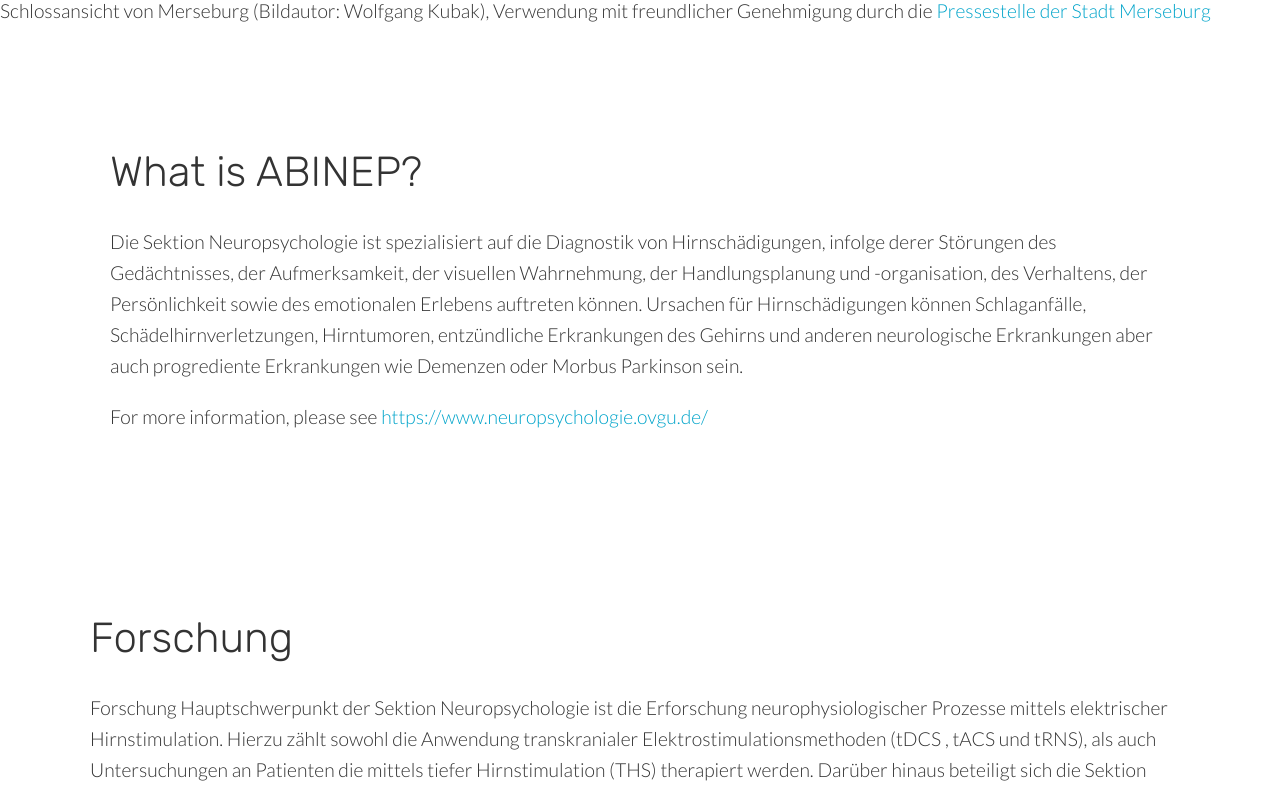
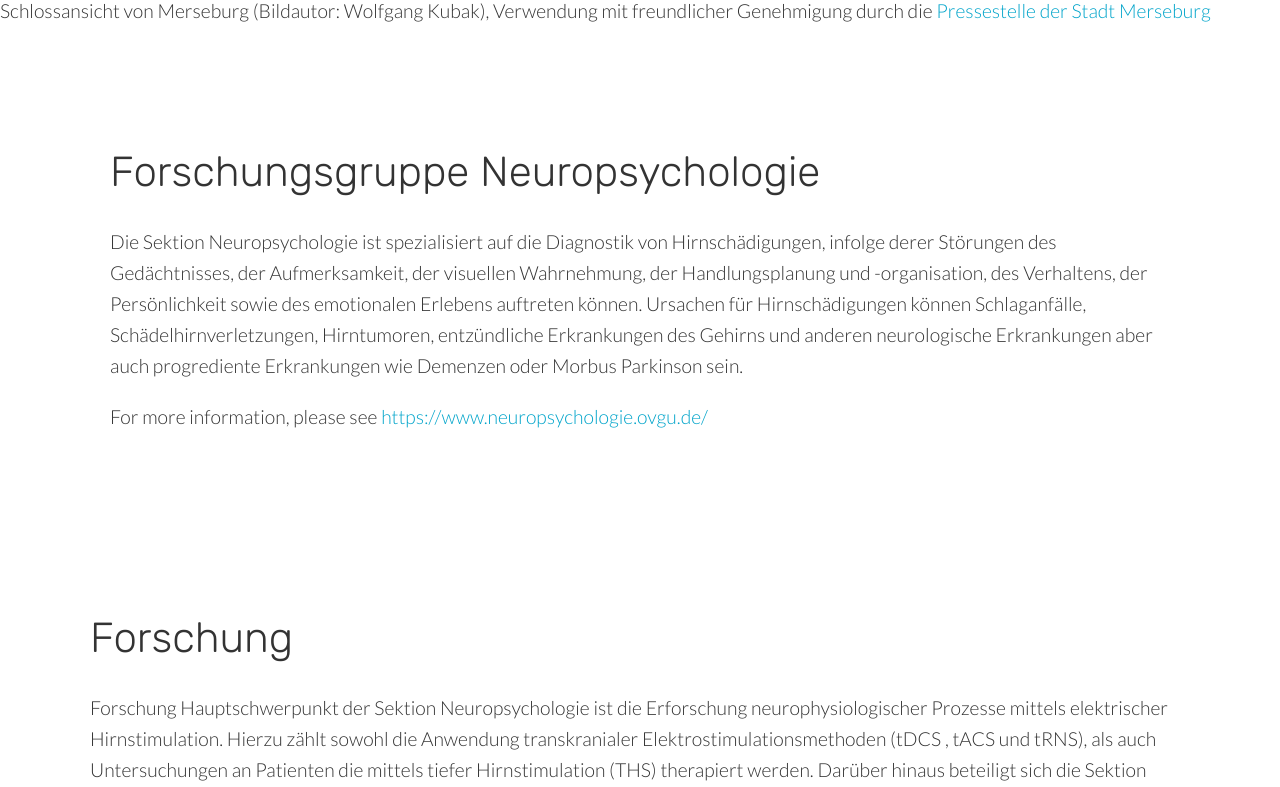
Before and after one commit to zaehlelab/kneupsy, a Jekyll site: the page built from index.html, in a window 1280 px wide and 900 px high, scrolled down 791 px, cut to the strip 113-900 px from the top of the window. Built offline with Jekyll 4.4.1, drawn with Linux system fonts in a browser that asks for light colours; nearby versions of some CDN libraries; the list of posts is cut into pages by our own code.

Commit message:
Ueberschrift korrigiert

```diff
--- a/index.html
+++ b/index.html
@@ -41,7 +41,7 @@ zoom:
 	<section class="info" id="why-what">
 		<div class="container flex">
 			<div class="text">
-				<h2 class="editable">What is ABINEP?</h2>
+				<h2 class="editable">Forschungsgruppe Neuropsychologie</h2>
 				<p class="editable">
 					Die Sektion Neuropsychologie ist spezialisiert auf die Diagnostik von Hirnschädigungen, infolge
 					derer Störungen des Gedächtnisses, der Aufmerksamkeit, der visuellen Wahrnehmung, der
```
